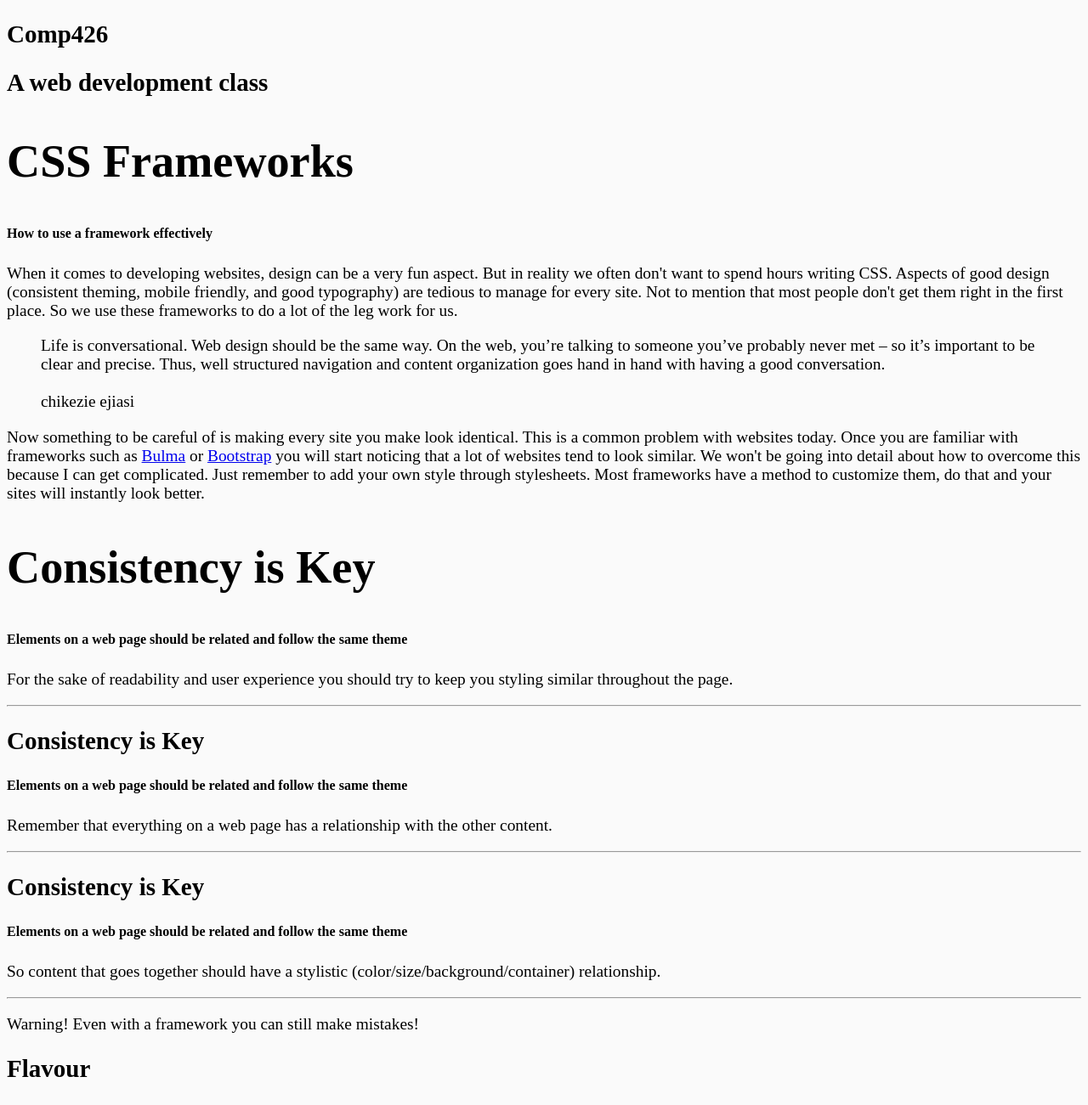
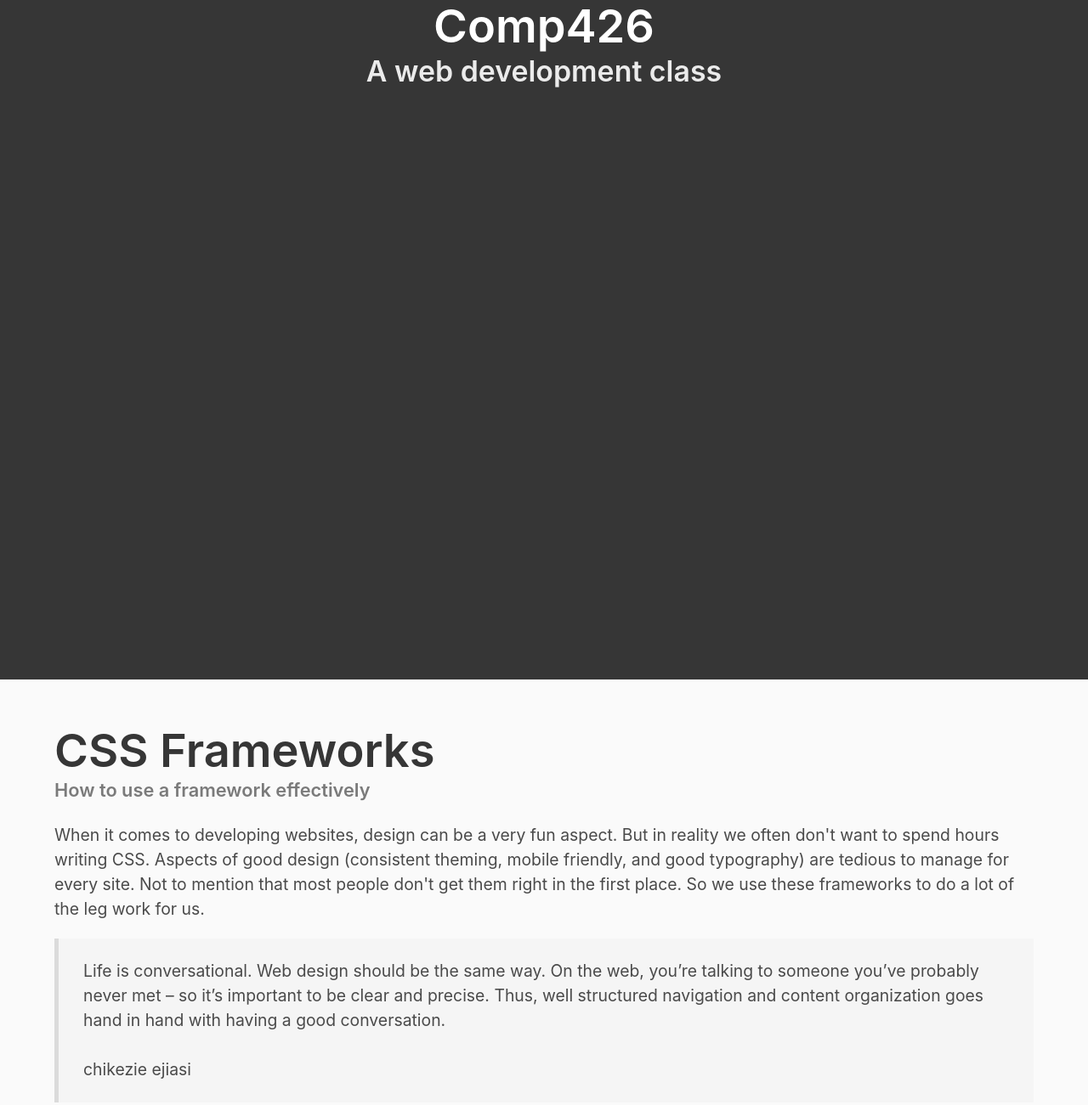
Before and after one commit to jdmar3-comp426/a02-mjwash, a website: page index.html in a window 1280 px wide. Shown: the top 1301 px of the page at 85% size. Drawn offline with nearby package versions, Linux system fonts and the light colour scheme; a web font is replaced by a local one.

Commit message:
Added some classes.

```diff
--- a/index.html
+++ b/index.html
@@ -3,18 +3,19 @@
 <head>
     <meta charset="UTF-8">
     <meta name="viewport" content="width=device-width, initial-scale=1">
+    <link rel="stylesheet" href="node_modules/bulma/css/bulma.css">
     <link rel="stylesheet" href="custom_style.css">
     <link href="https://fonts.googleapis.com/css?family=Shrikhand&display=swap" rel="stylesheet">
     <title>Assignment 2</title>
 </head>
 <body>
 <section class="">
-    <div class="hero-body">
-        <div class="">
-            <h1 class="">
+    <div class="hero is-dark is-fullheight">
+        <div class="content has-text-centered">
+            <h1 class="title">
                 Comp426
             </h1>
-            <h2 class="">
+            <h2 class="subtitle">
                 A web development class
             </h2>
         </div>
@@ -24,7 +25,7 @@
     <div class="container">
         <div class="content">
             <h1 class="title">CSS Frameworks</h1>
-            <h5 class="">How to use a framework effectively</h5>
+            <h5 class="subtitle has-text-grey">How to use a framework effectively</h5>
             <p>
 	    	When it comes to developing websites, design can be a very fun aspect.
 		But in reality we often don't want to spend hours writing CSS.
@@ -63,15 +64,15 @@
 	    </p>
         </div>
         <hr>
-        <div class="">
+        <div class="content has-text-centered">
             <h1 class="">Consistency is Key</h1>
-            <h5 class="">Elements on a web page should be related and follow the same theme</h5>
+            <h5 class="subtitle has-text-grey has-text-weight-normal">Elements on a web page should be related and follow the same theme</h5>
             <p>
 	    	Remember that everything on a web page has a relationship with the other content.
 	    </p>
         </div>
         <hr>
-        <div class="">
+        <div class="content has-text-right">
             <h1 class="">Consistency is Key</h1>
             <h5 class="">Elements on a web page should be related and follow the same theme</h5>
             <p>
@@ -79,7 +80,7 @@
 	    </p>
         </div>
         <hr>
-        <div class="">
+        <div class="notification is-danger">
             <p><span class="">Warning! </span>Even with a framework you can still make mistakes!</p>
         </div>
     </div>
--- a/package.json
+++ b/package.json
@@ -17,6 +17,7 @@
   },
   "homepage": "https://github.com/jdmar3-comp426/a02-mjwash#readme",
   "dependencies": {
-    "browser-sync": "^2.27.5"
+    "browser-sync": "^2.27.5",
+    "bulma": "^0.9.3"
   }
 }
```
Also changed, not shown: 1 other file.
